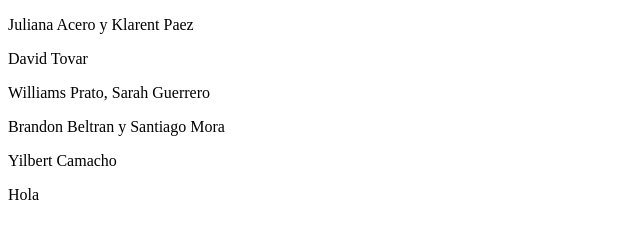
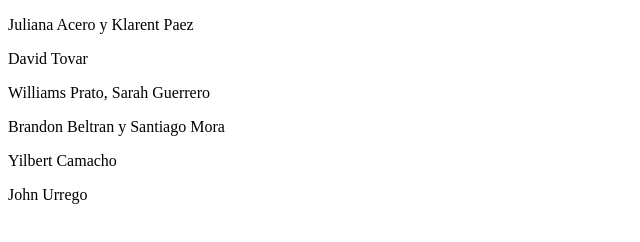
Before and after one commit to JonnathanVrussi/miprimerrepositorio4a, a plain HTML site: page index.html in a window 1280 px wide. Shown: the full height of the page, 0-640 px from the left. Drawn offline with Linux system fonts and the light colour scheme.

Commit message:
Update index.html

```diff
--- a/index.html
+++ b/index.html
@@ -11,6 +11,6 @@
     <p>Williams Prato, Sarah Guerrero</p>
     <P>Brandon Beltran y Santiago Mora</P>
     <p>Yilbert Camacho</p>
-    <p>Hola</p>
+    <p>John Urrego</p>
 </body>
 </html>
```
